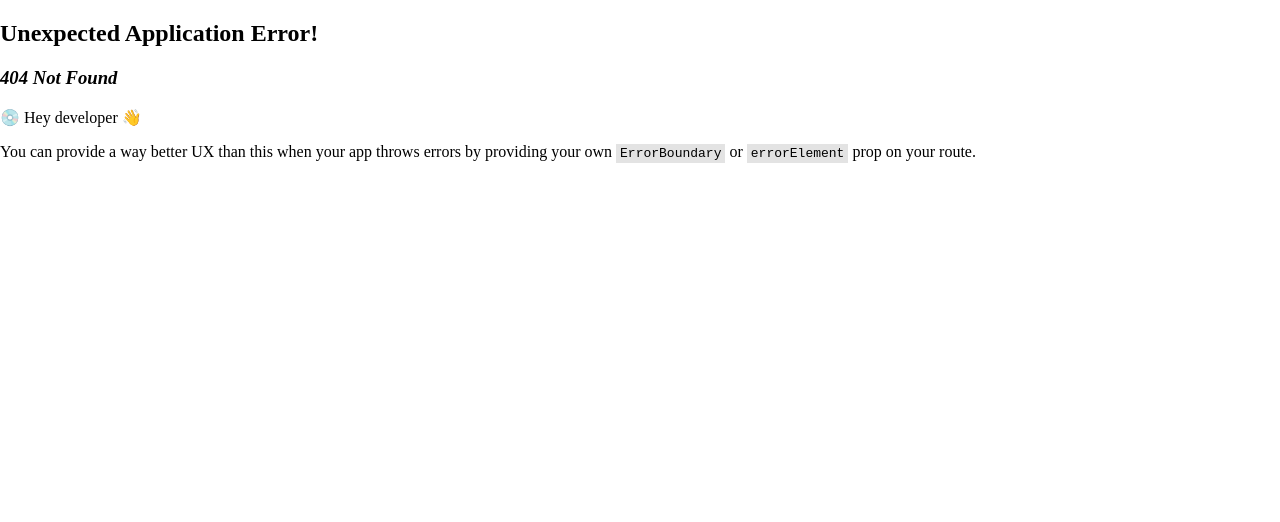
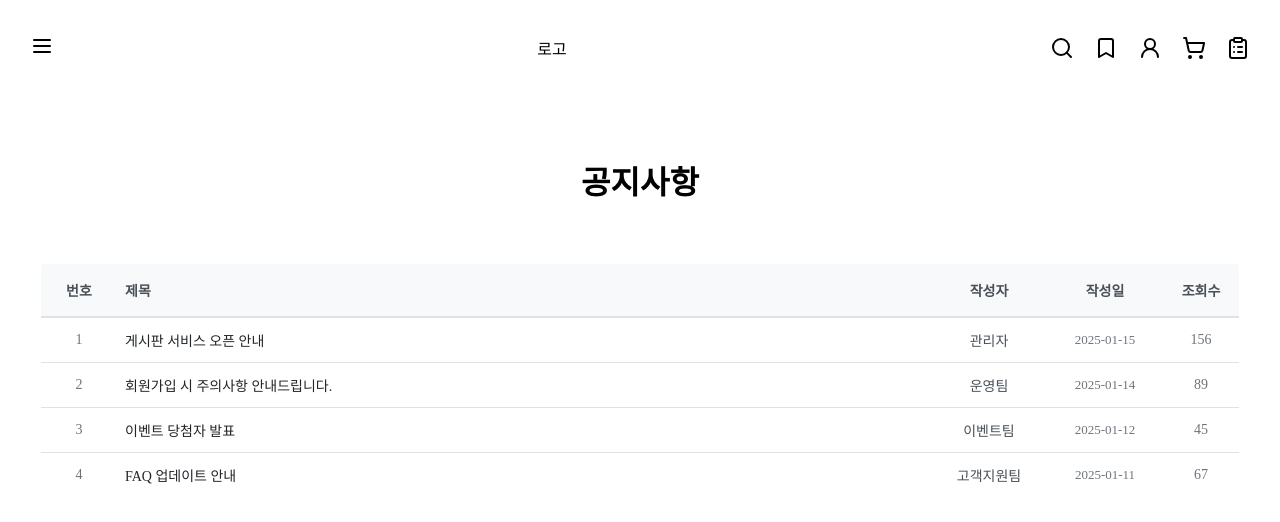
Before and after one commit to Choice-Appear/Choice-Appear-Frontend, a React (Vite) app in the folder frontend/: page /notice in a window 1280 px wide. Before the commit this address had no page. Shown: the top 522 px of the page. Built offline with nearby package versions, Linux system fonts and the light colour scheme.

Commit message:
게시판 UI 구현

```diff
--- a/frontend/src/app/routes/index.tsx
+++ b/frontend/src/app/routes/index.tsx
@@ -1,3 +1,4 @@
+import NoticeBoard from '@/pages/board/NoticeBoard';
 import LoginPage from '@/pages/loginPage/LoginPage';
 import MainPage from '@/pages/mainPage/MainPage';
 import MyBasket from '@/pages/myBasket/MyBasket';
@@ -31,6 +32,10 @@ export const router = createBrowserRouter([
         path: 'mybasket',
         element: <MyBasket />,
       },
+      {
+        path: 'notice',
+        element: <NoticeBoard />,
+      },
     ],
   },
 ]);
--- a/frontend/src/pages/board/NoticeBoard.module.scss
+++ b/frontend/src/pages/board/NoticeBoard.module.scss
@@ -1 +1,6 @@
 // 공지사항 게시판 스타일
+.title {
+  display: flex;
+  justify-content: center;
+  margin: 60px 30px;
+}
--- a/frontend/src/pages/board/NoticeBoard.tsx
+++ b/frontend/src/pages/board/NoticeBoard.tsx
@@ -1,7 +1,11 @@
+import styles from './NoticeBoard.module.scss';
+import { BoardList } from '@/widgets/board';
+
 const NoticeBoard = () => {
   return (
     <div>
-      <p>공지사항 게시판</p>
+      <h1 className={styles.title}>공지사항</h1>
+      <BoardList />
     </div>
   );
 };
--- /dev/null
+++ b/frontend/src/widgets/board/api/boardList.ts
@@ -0,0 +1,55 @@
+export interface Board {
+  id: number;
+  title: string;
+  author: string;
+  created_at: string;
+  view_count: number;
+}
+
+// export interface BoardListResponse {
+//   boards: Board[];
+//   totalCount: number;
+//   currentPage: number;
+//   totalPages: number;
+// }
+
+// export interface BoardListParams {
+//   page?: number;
+//   limit?: number;
+//   search?: string;
+//   boardType?: 'notice' | 'qna' | 'review';
+// }
+
+// Mock 데이터
+export const mockBoards: Board[] = [
+  {
+    id: 1,
+    title: '게시판 서비스 오픈 안내',
+    author: '관리자',
+    created_at: '2025-01-15',
+    view_count: 156
+  },
+  {
+    id: 2,
+    title: '회원가입 시 주의사항 안내드립니다.',
+    author: '운영팀',
+    created_at: '2025-01-14',
+    view_count: 89
+  },
+  {
+    id: 3,
+    title: '이벤트 당첨자 발표',
+    author: '이벤트팀',
+    created_at: '2025-01-12',
+    view_count: 45
+  },
+  {
+    id: 4,
+    title: 'FAQ 업데이트 안내',
+    author: '고객지원팀',
+    created_at: '2025-01-11',
+    view_count: 67
+  }
+];
+
+// API 통신 함수는 추후에 구현
--- a/frontend/src/widgets/board/ui/BoardList.module.scss
+++ b/frontend/src/widgets/board/ui/BoardList.module.scss
@@ -1 +1,140 @@
-// 게시글 목록 스타일
+.container {
+  width: 100%;
+  max-width: 1200px;
+  margin: 0 auto;
+  padding: 0 16px;
+}
+
+.table {
+  width: 100%;
+  min-width: 800px;
+  border-collapse: collapse;
+  background-color: #fff;
+  border: 1px solid #e0e0e0;
+  border-radius: 4px;
+  overflow: hidden;
+}
+
+.header {
+  background-color: #f8f9fa;
+
+  tr {
+    border-bottom: 2px solid #dee2e6;
+  }
+}
+
+.column {
+  padding: 16px 8px;
+  text-align: left;
+  font-weight: 600;
+  font-size: 14px;
+  color: #495057;
+  border-bottom: 1px solid #dee2e6;
+
+  &.number {
+    width: 60px;
+    text-align: center;
+  }
+
+  &.title {
+    width: auto;
+    min-width: 250px;
+  }
+
+  &.author {
+    width: 100px;
+    text-align: center;
+  }
+
+  &.date {
+    width: 100px;
+    text-align: center;
+  }
+
+  &.views {
+    width: 60px;
+    text-align: center;
+  }
+}
+
+.body {
+  tr {
+    border-bottom: 1px solid #dee2e6;
+
+    &:last-child {
+      border-bottom: none;
+    }
+  }
+}
+
+.row {
+  cursor: pointer;
+  transition: background-color 0.2s ease;
+
+  &:hover {
+    background-color: #f8f9fa;
+  }
+
+  &:active {
+    background-color: #e9ecef;
+  }
+}
+
+.cell {
+  padding: 12px 8px;
+  font-size: 14px;
+  color: #212529;
+  vertical-align: middle;
+
+  &.number {
+    text-align: center;
+    font-weight: 500;
+    color: #6c757d;
+  }
+
+  &.title {
+    text-align: left;
+  }
+
+  &.author {
+    text-align: center;
+    color: #495057;
+  }
+
+  &.date {
+    text-align: center;
+    color: #6c757d;
+    font-size: 13px;
+  }
+
+  &.views {
+    text-align: center;
+    color: #6c757d;
+    font-weight: 500;
+  }
+}
+
+.titleText {
+  display: block;
+  color: #212529;
+  text-decoration: none;
+
+  &:hover {
+    color: #007bff;
+    text-decoration: underline;
+  }
+}
+
+.empty {
+  padding: 60px 20px;
+  text-align: center;
+  background-color: #fff;
+  border: 1px solid #e0e0e0;
+  border-radius: 4px;
+
+  p {
+    margin: 0;
+    color: #6c757d;
+    font-size: 16px;
+  }
+}
--- a/frontend/src/widgets/board/ui/BoardList.tsx
+++ b/frontend/src/widgets/board/ui/BoardList.tsx
@@ -1,7 +1,54 @@
+import styles from './BoardList.module.scss';
+import { mockBoards } from '../api/boardList';
+
 export const BoardList = () => {
+  const handleBoardClick = (id: number) => {
+    // 게시글 상세 페이지로 이동 (추후 구현)
+    console.log(`게시글 ${id} 클릭`);
+  };
+
   return (
-    <div>
-      <p>1번째 게시글</p>
+    <div className={styles.container}>
+      <table className={styles.table}>
+        <thead className={styles.header}>
+          <tr>
+            <th className={`${styles.column} ${styles.number}`}>번호</th>
+            <th className={`${styles.column} ${styles.title}`}>제목</th>
+            <th className={`${styles.column} ${styles.author}`}>작성자</th>
+            <th className={`${styles.column} ${styles.date}`}>작성일</th>
+            <th className={`${styles.column} ${styles.views}`}>조회수</th>
+          </tr>
+        </thead>
+        <tbody className={styles.body}>
+          {mockBoards.map(board => (
+            <tr
+              key={board.id}
+              className={styles.row}
+              onClick={() => handleBoardClick(board.id)}
+            >
+              <td className={`${styles.cell} ${styles.number}`}>{board.id}</td>
+              <td className={`${styles.cell} ${styles.title}`}>
+                <span className={styles.titleText}>{board.title}</span>
+              </td>
+              <td className={`${styles.cell} ${styles.author}`}>
+                {board.author}
+              </td>
+              <td className={`${styles.cell} ${styles.date}`}>
+                {board.created_at}
+              </td>
+              <td className={`${styles.cell} ${styles.views}`}>
+                {board.view_count.toLocaleString()}
+              </td>
+            </tr>
+          ))}
+        </tbody>
+      </table>
+
+      {mockBoards.length === 0 && (
+        <div className={styles.empty}>
+          <p>등록된 게시글이 없습니다.</p>
+        </div>
+      )}
     </div>
   );
 };
--- a/frontend/src/widgets/header/ui/Header.tsx
+++ b/frontend/src/widgets/header/ui/Header.tsx
@@ -40,6 +40,10 @@ export const Header = ({ hideHeader = false }: HeaderProps) => {
 
   const goToHome = () => {
     navigate('/');
+  };
+
+  const goToBoard = () => {
+    navigate('/notice');
   };
 
   /* 훅 설정 */
@@ -94,7 +98,7 @@ export const Header = ({ hideHeader = false }: HeaderProps) => {
           <Bookmark onClick={goToWishlist} />
           <UserRound onClick={goToMyPage} />
           <ShoppingCart onClick={goToMyBasket} />
-          <ClipboardList />
+          <ClipboardList onClick={goToBoard} />
         </div>
       </header>
 
```
